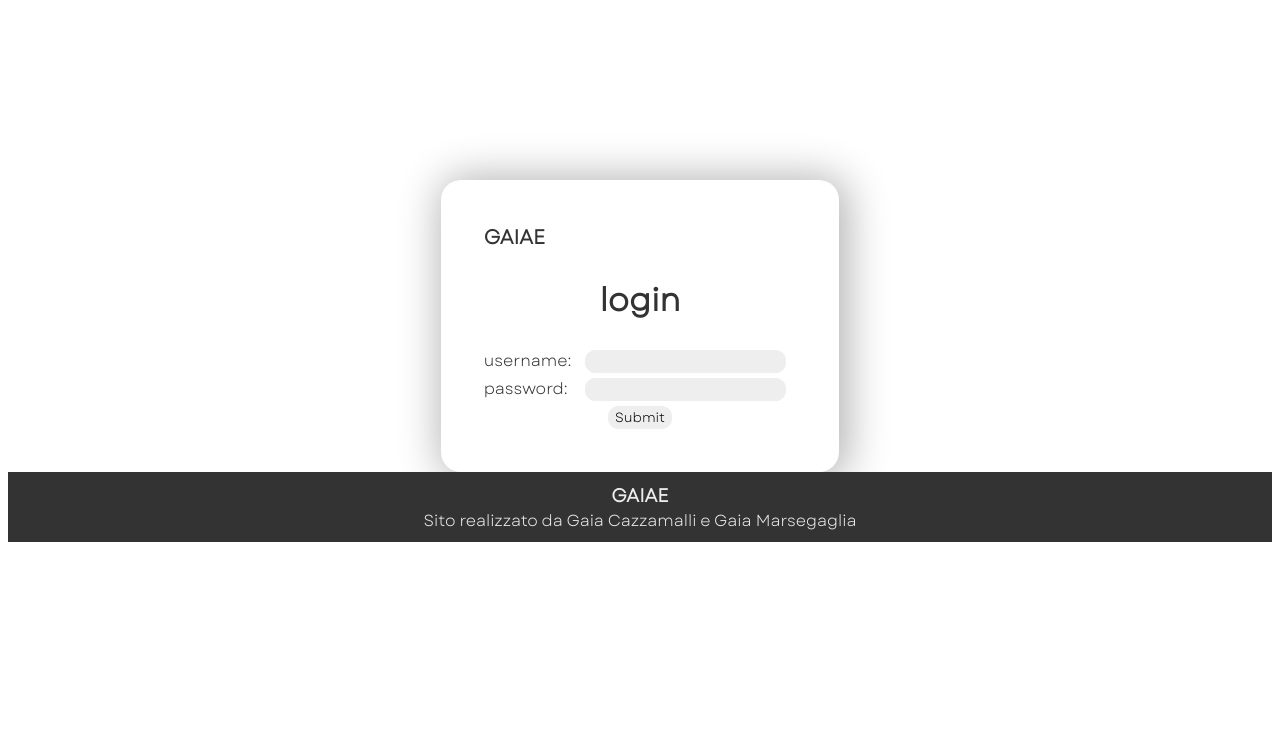
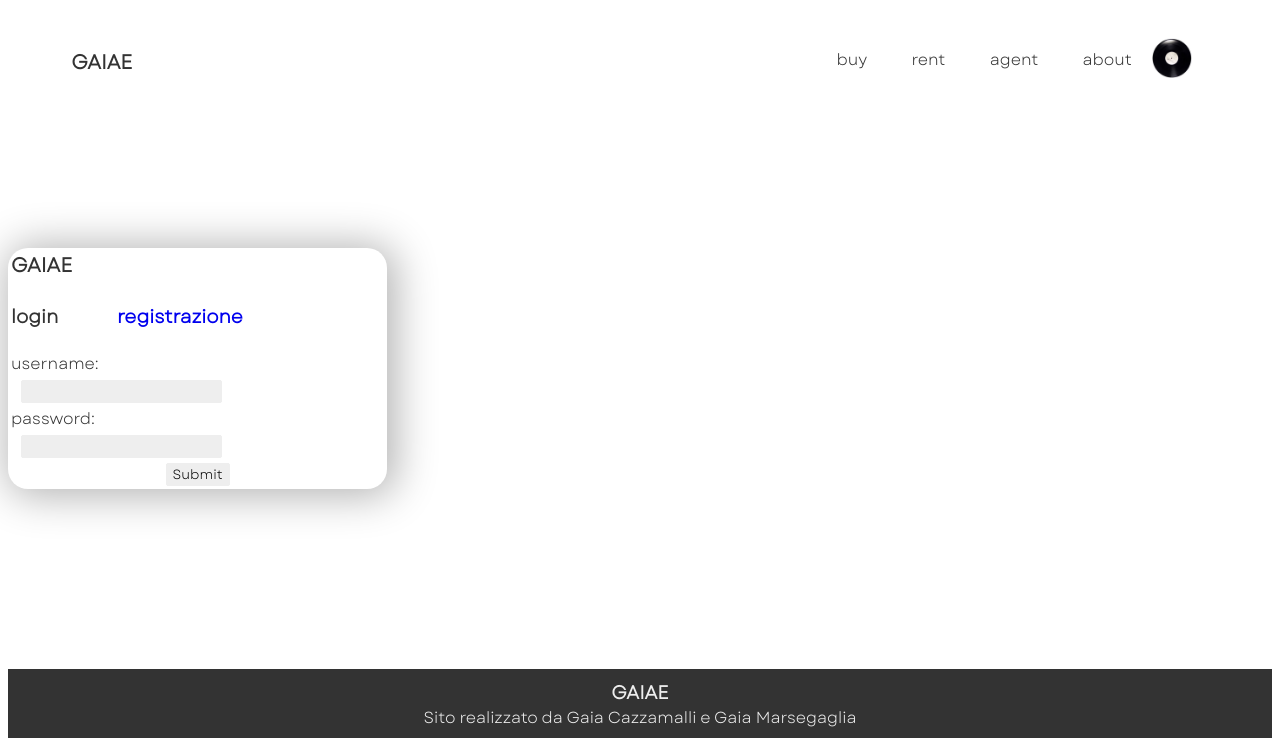
Before and after one commit to gaianour/gaiae2, a PHP site: page /pagine/login.php in a window 1280 px wide. Shown: the top 738 px of the page. Run offline with PHP 8.4, Linux system fonts and the light colour scheme.

Commit message:
modifiche al login

```diff
--- a/pagine/login.php
+++ b/pagine/login.php
@@ -13,21 +13,49 @@ if (isset($_POST["password"])) {$password = $_POST["password"];} else {$password
     <meta charset="UTF-8">
     <meta http-equiv="X-UA-Compatible" content="IE=edge">
     <meta name="viewport" content="width=device-width, initial-scale=1.0">
-    <link rel="stylesheet" href="./style.css">
+    <link rel="stylesheet" href="style.css">
     <title>Document</title>
 
 </head>
 <body>
-    <table class="table__login">
+
+    <header>
+        <div class="flexbox">
+            <div class="header__logo">GAIAE</div>
+            <div class="header__nav">
+                <ul>
+                    <li>buy</li>
+                    <li>rent</li>
+                    <li>agent</li>
+                    <li>about</li>
+                </ul>
+            </div>
+            <div class="header__img"><img class="w100" src="./immagini/logo.jpg" alt=""></div>
+
+        </div>
+
+    </header>
+
+    <table class="table__login" style="width:30%;">
         <tr><td colspan="2"><h3 style="text-align: center;" class="header__logo">GAIAE</h3></td></tr>
-        <tr><td colspan="2"><h1 style="text-align: center;">login</h1></td></tr>
+        <tr><td><h3>login</h3></td><td><h3><a href="registrazione.php">registrazione</a></h3></td></tr>
         <form action="" method="post">
-            <tr><td>username: </td><td><input class="input__text" type="text" name="username" required></td></tr>
-            <tr><td>password: </td><td><input class="input__text" type="password" name="password" required></td></tr>
-            <tr><td style="text-align: center;" colspan="2"><input type="submit"></td></tr>
+
+                <tr><td colspan="2">username: </td></tr>
+                <tr><td colspan="2"><input class="input__text" type="text" name="username" required></td></tr>
+
+                <tr><td colspan="2">password: </td></tr>
+                <tr><td colspan="2"><input class="input__text" type="password" name="password" required></td></tr>
+
+                <tr><td colspan="2" style="text-align: center;" colspan="2"><input type="submit"></td></tr>
+
+
+
+
 
 
         <?php
+
         if (isset($_POST["username"]) and isset($_POST["password"])) {
             $conn = new mysqli($host, $user, $password_database, $database);
 
--- a/pagine/style.css
+++ b/pagine/style.css
@@ -98,7 +98,7 @@ h1.header__login{
     display: flex;
     flex-wrap: wrap;
     width: 100%;
-
+    margin: auto;
 }
 
 div.main__contenuto__item{
@@ -140,13 +140,14 @@ img.float-left{
 /* LOGIN */
 input{
     border: 1px solid #eee;
-    border-radius: 10px;
+    border-radius: 2px;
     background-color: #eee;}
 
 .table__login{
-    margin: auto;
+    /* margin: auto;  */
     margin-top: 180px;
-    padding: 40px;
+    margin-bottom: 180px;
+    width: 30%;
     border-radius: 20px;
     background-color: #fff;
     box-shadow: 4px 2px 42px 5px rgba(0,0,0,0.3);}
```
